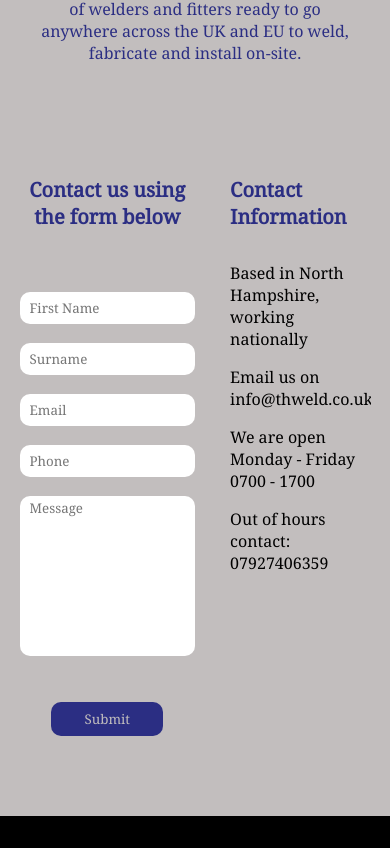
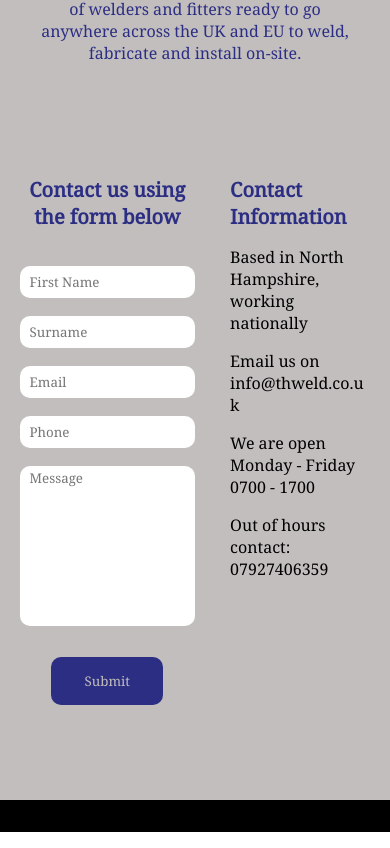
Before and after one commit to THashimov/THW, a React (Create React App) app: page / in a window 390 px wide. Shown: the part 1860-2708 px from the top of the page. Built offline with nearby package versions, Linux system fonts and the light colour scheme.

Commit message:
Frontend complete

```diff
--- a/src/components/contactUs.tsx
+++ b/src/components/contactUs.tsx
@@ -14,14 +14,18 @@ const ContactUs: React.FC<ContactUsProps> = () => {
             <div className="formContainer">
                 <h1>Contact us using the form below</h1>
                 <ContactForm />
-                <button onClick={() => {handleClick()}}>Submit</button>
             </div>
             <div className="contactInfoContainer">
                 <h1>Contact Information</h1>
-                <p>Based in North Hampshire, working nationally</p>
-                <p>Email us on info@thweld.co.uk</p>
-                <p>We are open Monday - Friday 0700 - 1700</p>
-                <p>Out of hours contact: 07927406359</p>
+                <div className="paragraphContainer">
+                    <p>Based in North Hampshire, working nationally</p>
+                    <p>Email us on info@thweld.co.uk</p>
+                    <p>We are open Monday - Friday 0700 - 1700</p>
+                    <p>Out of hours contact: 07927406359</p>
+                </div>
+            </div>
+            <div className="btnContainer">
+                <button className='submitBtn' onClick={() => {handleClick()}}>Submit</button>
             </div>
         </div>
       );
--- a/src/components/header.tsx
+++ b/src/components/header.tsx
@@ -13,7 +13,7 @@ const Header: React.FC<headerProps> = () => {
                 <img src={Logo} alt="" />
             </Link>
             </div>
-            <video >
+            <video autoPlay loop muted>
                 <source  src={Video} type='video/mp4' />
             </video>
         </div>
--- a/src/css/home.css
+++ b/src/css/home.css
@@ -55,9 +55,11 @@
 
 .contactContainer {
     display: flex;
+    flex-wrap: wrap;
     width: 90%;
     padding-bottom: 5rem;
-    height: 30rem;
+    height: 28rem;
+    overflow: hidden;
 }
 
 /* -- -- -- -- -- -- -- -- Contact Form Container -- -- -- -- -- -- -- --  */
@@ -72,22 +74,27 @@
 
 .formContainer {
     width: 50%;
-    height: 100%;
     display: flex;
     flex-direction: column;
     justify-content: space-between;
     align-content: space-between;
 }
 
-.formContainer button {
+.submitBtn {
     width: 7rem;
+    height: 3rem;
     border: none;
+    margin-top: 1rem;
     background-color: var(--customBlue);
     padding: 0.5rem;
     color: var(--customGrey);
     overflow: hidden;
 }
 
+.btnContainer {
+    display: flex;
+    width: 50%;
+}
 
 /* -- -- -- -- -- -- -- -- Form -- -- -- -- -- -- -- --  */
 
@@ -99,7 +106,7 @@
     align-content: space-between;
     width: 100%;
     overflow: hidden;
-    height: 65%;
+    height: 100%;
 }
 
 #contactForm input {
@@ -118,7 +125,7 @@
 
 #contactForm input,
 #contactForm textarea,
-.formContainer button {
+.submitBtn {
     border-radius: 10px;
 }
 
@@ -126,31 +133,15 @@
 
 
 .contactInfoContainer {
+    display: flex;
+    flex-direction: column;
     margin-left: auto;
     width: 40%;
     text-align: left;
 }
 
 .contactInfoContainer p {
-    padding-top: 1rem;
-}
-
-@media (max-width: 1100px) {
-    .contentCard {
-        flex-direction: column;
-        align-items: center;
-    }
-
-    .contentCard img {
-        margin-bottom: 3rem;
-    }
-
-    .cardsText {
-        margin-bottom: 3rem;
-        width: 100%;
-        text-align: center;
-        margin-left: 0;
-    }
+    padding-bottom: 1rem;
 }
 
 /* -- -- -- -- -- -- -- -- Footer -- -- -- -- -- -- -- --  */
@@ -171,7 +162,11 @@ footer {
     }
 
     .contactContainer {
-        height: 40rem;
+        height: 39rem;
+    }
+
+    #contactForm {
+        height: 80%;
     }
 
     .formContainer {
@@ -181,4 +176,34 @@ footer {
     .formContainer h1 {
         text-align: center;
     }
+
+    .paragraphContainer {
+        word-wrap: break-word;
+        height: 80%;
+        overflow: hidden;
+    }
+
+    .btnContainer {
+        justify-content: center;
+        align-items: center;
+    }
 }
+
+
+@media (max-width: 1100px) {
+    .contentCard {
+        flex-direction: column;
+        align-items: center;
+    }
+
+    .contentCard img {
+        margin-bottom: 3rem;
+    }
+
+    .cardsText {
+        margin-bottom: 3rem;
+        width: 100%;
+        text-align: center;
+        margin-left: 0;
+    }
+}
```
